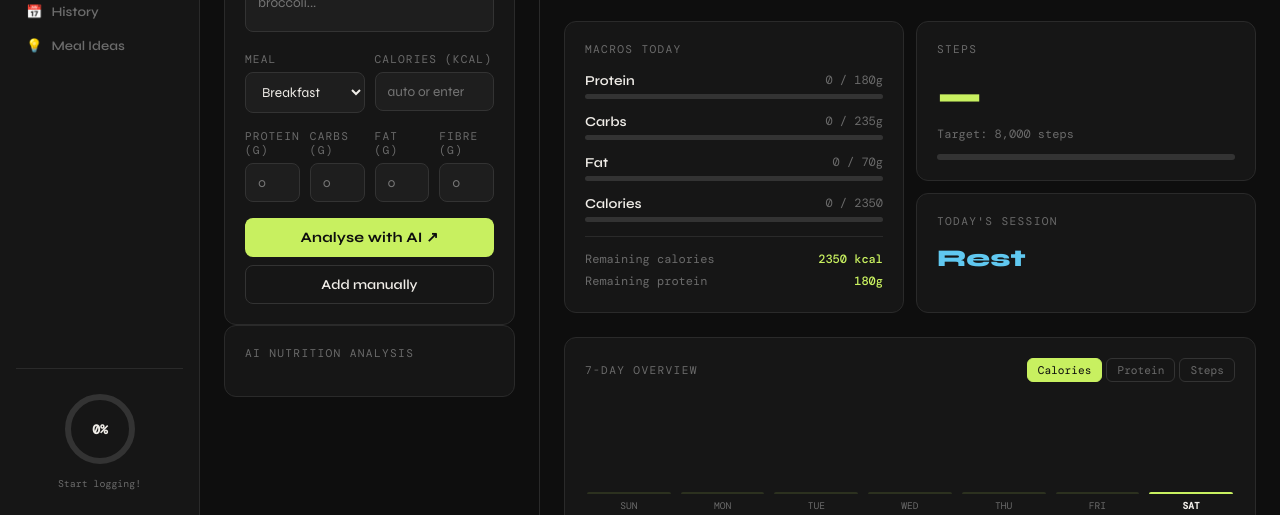
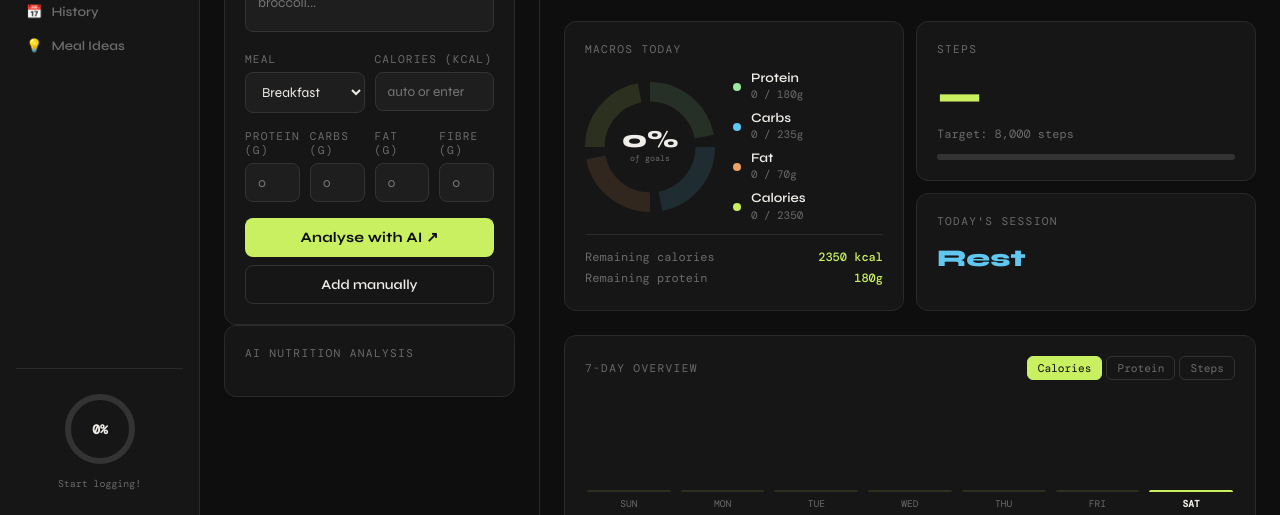
Before and after one commit to chrismayo2410/form-tracker, a website: page public/index.html in a window 1280 px wide. Shown: the part 285-800 px from the top of the page. Drawn offline with nearby package versions, Linux system fonts and the light colour scheme; a web font is replaced by a local one.

Commit message:
add donut chart

```diff
--- a/public/index.html
+++ b/public/index.html
@@ -259,21 +259,40 @@
     <div style="display:grid;grid-template-columns:1fr 1fr;gap:12px;">
       <div class="macro-section">
         <div class="section-title">Macros today</div>
-        <div class="macro-row">
-          <div class="macro-top"><span class="macro-name">Protein</span><span class="macro-nums" id="pNums">0 / 180g</span></div>
-          <div class="bar-track"><div class="bar-fill" id="pBar" style="width:0%;background:#9ee8a0;"></div></div>
-        </div>
-        <div class="macro-row">
-          <div class="macro-top"><span class="macro-name">Carbs</span><span class="macro-nums" id="cNums">0 / 235g</span></div>
-          <div class="bar-track"><div class="bar-fill" id="cBar" style="width:0%;background:var(--accent2);"></div></div>
-        </div>
-        <div class="macro-row">
-          <div class="macro-top"><span class="macro-name">Fat</span><span class="macro-nums" id="fNums">0 / 70g</span></div>
-          <div class="bar-track"><div class="bar-fill" id="fBar" style="width:0%;background:var(--accent3);"></div></div>
-        </div>
-        <div class="macro-row">
-          <div class="macro-top"><span class="macro-name">Calories</span><span class="macro-nums" id="kNums">0 / 2350</span></div>
-          <div class="bar-track"><div class="bar-fill" id="kBar" style="width:0%;background:var(--accent);"></div></div>
+        <div class="macro-donut-layout">
+          <div class="macro-donut-canvas-wrap">
+            <canvas id="macroDonutCanvas"></canvas>
+          </div>
+          <div class="macro-donut-legend">
+            <div class="macro-legend-item">
+              <div class="macro-legend-dot" style="background:#9ee8a0;"></div>
+              <div class="macro-legend-info">
+                <div class="macro-legend-name">Protein</div>
+                <div class="macro-legend-val" id="pNums">0 / 180g</div>
+              </div>
+            </div>
+            <div class="macro-legend-item">
+              <div class="macro-legend-dot" style="background:var(--accent2);"></div>
+              <div class="macro-legend-info">
+                <div class="macro-legend-name">Carbs</div>
+                <div class="macro-legend-val" id="cNums">0 / 235g</div>
+              </div>
+            </div>
+            <div class="macro-legend-item">
+              <div class="macro-legend-dot" style="background:var(--accent3);"></div>
+              <div class="macro-legend-info">
+                <div class="macro-legend-name">Fat</div>
+                <div class="macro-legend-val" id="fNums">0 / 70g</div>
+              </div>
+            </div>
+            <div class="macro-legend-item">
+              <div class="macro-legend-dot" style="background:var(--accent);"></div>
+              <div class="macro-legend-info">
+                <div class="macro-legend-name">Calories</div>
+                <div class="macro-legend-val" id="kNums">0 / 2350</div>
+              </div>
+            </div>
+          </div>
         </div>
         <div class="targets" id="remainingTargets" style="margin-top:12px;padding-top:12px;border-top:1px solid var(--border);">
           <div class="target-line"><span>Remaining calories</span><span class="target-val" id="remKcal">2350</span></div>
@@ -377,7 +396,7 @@
 })();
 
 function updateNavRing() {
-  var ids = ['kBar', 'pBar', 'stepsFill'];
+  var ids = ['statKcalBar', 'statPBar', 'statStepsBar'];
   var total = 0, count = 0;
   ids.forEach(function(id) {
     var el = document.getElementById(id);
@@ -393,7 +412,7 @@ function updateNavRing() {
 }
 
 var _ringObs = new MutationObserver(updateNavRing);
-['kBar', 'pBar', 'stepsFill'].forEach(function(id) {
+['statKcalBar', 'statPBar', 'statStepsBar'].forEach(function(id) {
   var el = document.getElementById(id);
   if (el) _ringObs.observe(el, { attributes: true, attributeFilter: ['style'] });
 });
--- a/public/script.js
+++ b/public/script.js
@@ -1,4 +1,6 @@
 const API_URL = "/api/analyse";
+
+let macroDonutChart = null;
 
 let state = {
   targets: { kcal: 2350, protein: 180, carbs: 235, fat: 70, steps: 8000, sleep: 8 },
@@ -169,14 +171,6 @@ function renderAll() {
   document.getElementById('fNums').textContent = Math.round(t.fat) + ' / ' + tgt.fat + 'g';
   document.getElementById('kNums').textContent = Math.round(t.kcal) + ' / ' + tgt.kcal;
 
-  ['p', 'c', 'f', 'k'].forEach((m, i) => {
-    const vals = [t.protein, t.carbs, t.fat, t.kcal];
-    const tgts = [tgt.protein, tgt.carbs, tgt.fat, tgt.kcal];
-    const el = document.getElementById(m + 'Bar');
-    el.style.width = barPct(vals[i], tgts[i]) + '%';
-    el.classList.toggle('bar-over', vals[i] > tgts[i]);
-  });
-
   const remK = Math.max(0, tgt.kcal - Math.round(t.kcal));
   const remP = Math.max(0, tgt.protein - Math.round(t.protein));
   document.getElementById('remKcal').textContent = remK + ' kcal';
@@ -201,6 +195,89 @@ function renderAll() {
 
   renderFoodLog();
   renderWeeklySummary();
+  renderMacroDonut();
+}
+
+function renderMacroDonut() {
+  const t = getTotals();
+  const tgt = state.targets;
+
+  const pPct = tgt.protein > 0 ? Math.min(100, (t.protein / tgt.protein) * 100) : 0;
+  const cPct = tgt.carbs   > 0 ? Math.min(100, (t.carbs   / tgt.carbs)   * 100) : 0;
+  const fPct = tgt.fat     > 0 ? Math.min(100, (t.fat     / tgt.fat)     * 100) : 0;
+  const kPct = tgt.kcal    > 0 ? Math.min(100, (t.kcal    / tgt.kcal)    * 100) : 0;
+  const overallPct = Math.round((pPct + cPct + fPct + kPct) / 4);
+
+  const gapSize   = 3;
+  const macroUnits = (100 - 4 * gapSize) / 4; // 22 units per macro
+
+  const donutData = [
+    pPct / 100 * macroUnits, (1 - pPct / 100) * macroUnits, gapSize,
+    cPct / 100 * macroUnits, (1 - cPct / 100) * macroUnits, gapSize,
+    fPct / 100 * macroUnits, (1 - fPct / 100) * macroUnits, gapSize,
+    kPct / 100 * macroUnits, (1 - kPct / 100) * macroUnits, gapSize
+  ];
+  const donutColors = [
+    '#9ee8a0', 'rgba(158,232,160,0.12)', 'rgba(0,0,0,0)',
+    '#60c8f0', 'rgba(96,200,240,0.12)',  'rgba(0,0,0,0)',
+    '#f0a060', 'rgba(240,160,96,0.12)',  'rgba(0,0,0,0)',
+    '#c8f060', 'rgba(200,240,96,0.12)',  'rgba(0,0,0,0)'
+  ];
+
+  const canvas = document.getElementById('macroDonutCanvas');
+  if (!canvas) return;
+
+  if (macroDonutChart) {
+    macroDonutChart._overallPct = overallPct;
+    macroDonutChart.data.datasets[0].data = donutData;
+    macroDonutChart.update();
+    return;
+  }
+
+  const centerPlugin = {
+    id: 'donutCenter',
+    beforeDraw(chart) {
+      const { ctx, chartArea } = chart;
+      if (!chartArea) return;
+      const cx = (chartArea.left + chartArea.right) / 2;
+      const cy = (chartArea.top  + chartArea.bottom) / 2;
+      ctx.save();
+      ctx.font = '800 1.5rem Syne, sans-serif';
+      ctx.fillStyle = '#f0ede8';
+      ctx.textAlign = 'center';
+      ctx.textBaseline = 'middle';
+      ctx.fillText((chart._overallPct ?? 0) + '%', cx, cy - 7);
+      ctx.font = '400 0.52rem DM Mono, monospace';
+      ctx.fillStyle = '#6b6b6b';
+      ctx.textBaseline = 'top';
+      ctx.fillText('of goals', cx, cy + 8);
+      ctx.restore();
+    }
+  };
+
+  macroDonutChart = new Chart(canvas, {
+    type: 'doughnut',
+    data: {
+      datasets: [{
+        data: donutData,
+        backgroundColor: donutColors,
+        borderWidth: 0,
+        hoverOffset: 0
+      }]
+    },
+    options: {
+      cutout: '70%',
+      responsive: true,
+      maintainAspectRatio: true,
+      plugins: {
+        legend: { display: false },
+        tooltip: { enabled: false }
+      },
+      animation: { duration: 500 }
+    },
+    plugins: [centerPlugin]
+  });
+  macroDonutChart._overallPct = overallPct;
 }
 
 // ── Weekly summary ────────────────────────────────────────────────────────────
--- a/public/style.css
+++ b/public/style.css
@@ -57,6 +57,16 @@
   .bar-track { height: 5px; background: var(--border2); border-radius: 99px; overflow: hidden; }
   .bar-fill { height: 100%; border-radius: 99px; transition: width 0.6s cubic-bezier(0.16, 1, 0.3, 1); }
   .bar-over { background: var(--red) !important; }
+
+  /* MACRO DONUT */
+  .macro-donut-layout { display: flex; align-items: center; gap: 18px; }
+  .macro-donut-canvas-wrap { width: 130px; height: 130px; flex-shrink: 0; }
+  .macro-donut-legend { flex: 1; display: flex; flex-direction: column; gap: 11px; }
+  .macro-legend-item { display: flex; align-items: center; gap: 10px; }
+  .macro-legend-dot { width: 8px; height: 8px; border-radius: 50%; flex-shrink: 0; }
+  .macro-legend-info { flex: 1; min-width: 0; }
+  .macro-legend-name { font-size: 0.82rem; font-weight: 600; line-height: 1; }
+  .macro-legend-val { font-family: 'DM Mono', monospace; font-size: 0.68rem; color: var(--muted); margin-top: 2px; }
 
   /* FOOD LOG */
   .food-log { background: var(--bg2); border: 1px solid var(--border); border-radius: var(--radius); flex: 1; }
```
Also changed, not shown: 1 other file.
